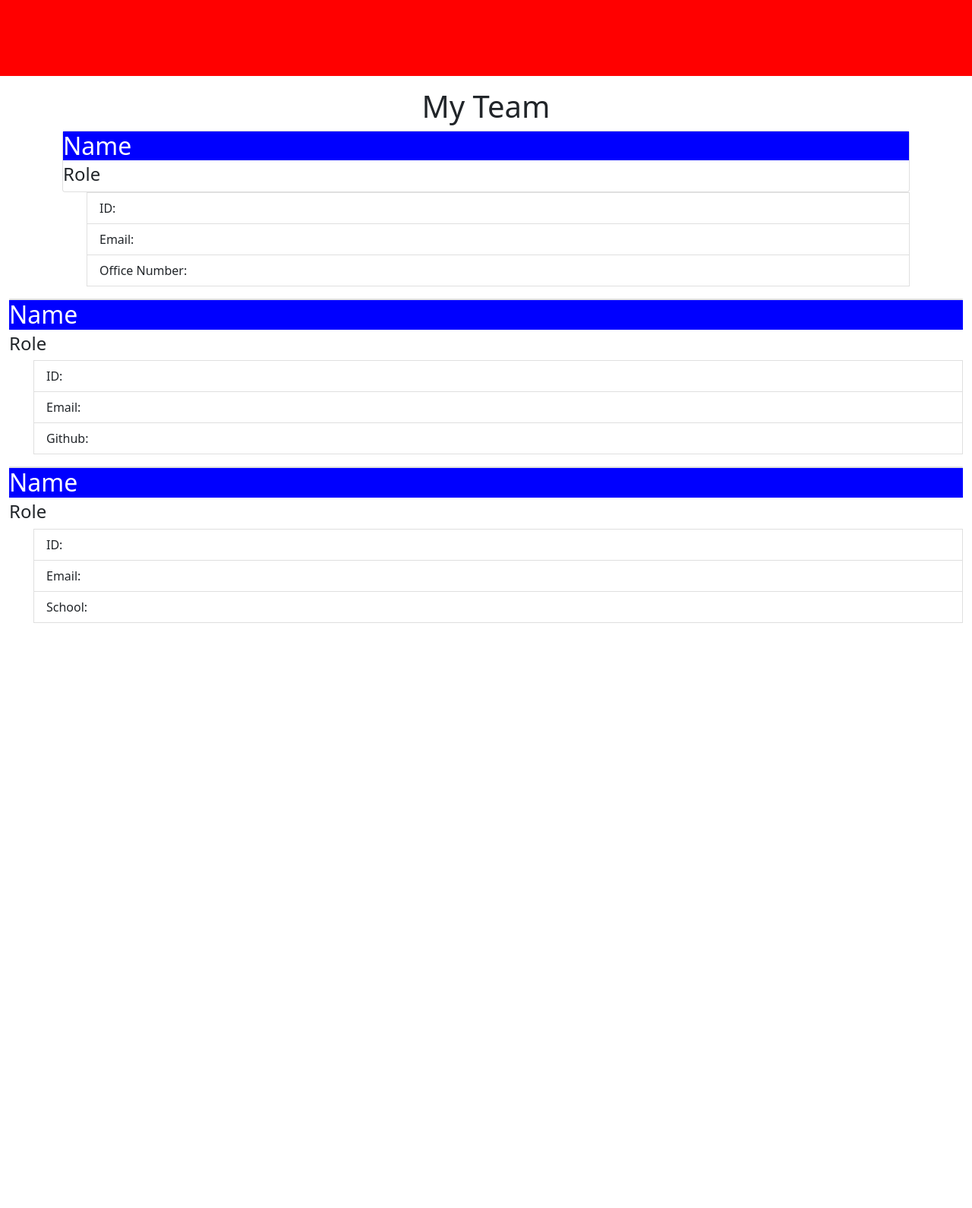
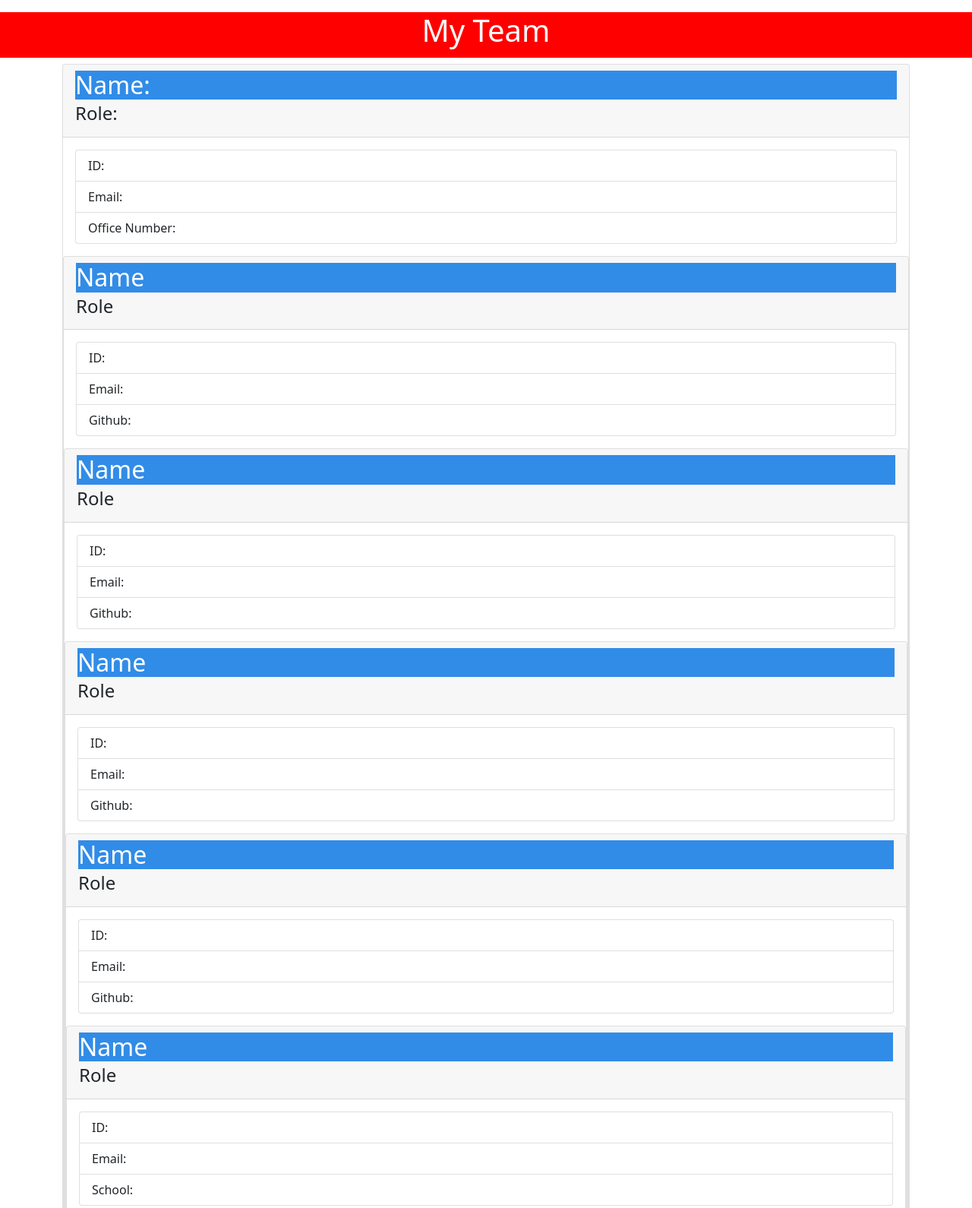
Before and after one commit to dobinator/Team-profile-generator, a plain HTML site: page src/mockup.html in a window 1280 px wide. Shown: the top 1590 px of the page at 76% size. Before the commit the page ends 836 px from the top, so only its background shows below. Drawn offline with nearby package versions, Linux system fonts and the light colour scheme.

Commit message:
adding color to css

```diff
--- a/src/mockup.html
+++ b/src/mockup.html
@@ -14,8 +14,8 @@
 </head>
 <body>
     <main class="container-fluid">
-    <div class ="row">
-    <header class="header col-12 jumbotron mb-3 team-heading"></header>
+    <div class = "row">
+    <div class="team-area header col-12 jumbotron mb-3"></div>
     <h1 class ="text-center">My Team</h1>
     </div>
 
@@ -23,36 +23,89 @@
         <div class ="row"></div>
     <div class ="team-area col-12 d-flec justify-content-center"></div>
     <div class ="card employee-card">
-    <h2 class ="card-title">Name</h2>
-    <h4 class = "card-subtitle mb-2 text">Role</h4>
+        <div class= "card-header">
+    <h2 class ="card-title">Name: </h2>
+    <h4 class = "card-subtitle mb-2 text">Role: </h4>
     </div>
-    <ul>
+    <div class= "card-body">
+    <ul class= "list-group">
         <li class= "list-group-item">ID:   </li>
         <li class ="list-group-item">Email: <a href= #></a></li>
         <li class= "list-group-item">Office Number:</li>
     </ul>
     </div>
+    <div class ="card employee-card">
+        <div class= "card-header">
+    <h2 class ="card-title">Name</h2>
+    <h4 class = "card-subtitle mb-2 text">Role</h4>
     </div>
-
-     <div class = "card employee-card"></div>
-        <h2 class ="card-title">Name</h5>
-        <h4 class = "card-subtitle mb-2 text">Role</h4>
-        <ul>
+    <div class= "card-body">
+    <ul class= "list-group">
         <li class= "list-group-item">ID:   </li>
         <li class ="list-group-item">Email: <a href= #></a></li>
-            <li class= "list-group-item">Github: <a href= #></a></li>
+        <li class= "list-group-item">Github:</li>
     </ul>
     </div>
-        <div class = "card"></div>
-        <h2 class ="card-title">Name</h5>
+    <div class ="card employee-card">
+        <div class= "card-header">
+    <h2 class ="card-title">Name</h2>
     <h4 class = "card-subtitle mb-2 text">Role</h4>
-        <ul>
+    </div>
+    <div class= "card-body">
+    <ul class= "list-group">
         <li class= "list-group-item">ID:   </li>
         <li class ="list-group-item">Email: <a href= #></a></li>
-            <li class= "list-group-item">School: <a href= #></a></li>
+        <li class= "list-group-item">Github:</li>
     </ul>
-
-
+    </div>
+    <div class ="card employee-card">
+        <div class= "card-header">
+    <h2 class ="card-title">Name</h2>
+    <h4 class = "card-subtitle mb-2 text">Role</h4>
+    </div>
+    <div class= "card-body">
+    <ul class= "list-group">
+        <li class= "list-group-item">ID:   </li>
+        <li class ="list-group-item">Email: <a href= #></a></li>
+        <li class= "list-group-item">Github:</li>
+    </ul>
+    </div>
+    <div class ="card employee-card">
+        <div class= "card-header">
+    <h2 class ="card-title">Name</h2>
+    <h4 class = "card-subtitle mb-2 text">Role</h4>
+    </div>
+    <div class= "card-body">
+    <ul class= "list-group">
+        <li class= "list-group-item">ID:   </li>
+        <li class ="list-group-item">Email: <a href= #></a></li>
+        <li class= "list-group-item">Github:</li>
+    </ul>
+    </div>
+    <div class ="card employee-card">
+        <div class= "card-header">
+    <h2 class ="card-title">Name</h2>
+    <h4 class = "card-subtitle mb-2 text">Role</h4>
+    </div>
+    <div class= "card-body">
+    <ul class= "list-group">
+        <li class= "list-group-item">ID:   </li>
+        <li class ="list-group-item">Email: <a href= #></a></li>
+        <li class= "list-group-item">School:</li>
+    </ul>
+    </div>
+    <div class ="card employee-card">
+        <div class= "card-header">
+    <h2 class ="card-title">Name</h2>
+    <h4 class = "card-subtitle mb-2 text">Role</h4>
+    </div>
+    <div class= "card-body">
+    <ul class= "list-group">
+        <li class= "list-group-item">ID:   </li>
+        <li class ="list-group-item">Email: <a href= #></a></li>
+        <li class= "list-group-item">School:</li>
+    </ul>
+    </div>
 
 </body>
 </html>
--- a/src/styles.css
+++ b/src/styles.css
@@ -1,15 +1,16 @@
 
 
-.header{
+h1{
     background-color: red;
-    font-size: 30px;
+    font-size: 40px;
     color: white;
-    justify-content: center;
-    height: 100px;
+    height: 60px;
+
+
 }
 
 
 .card-title{
-    background-color:blue ;
+  background-color: #318CE7;
     color: white;
 }
```
Lines whose indentation alone changed are shown as unchanged.
